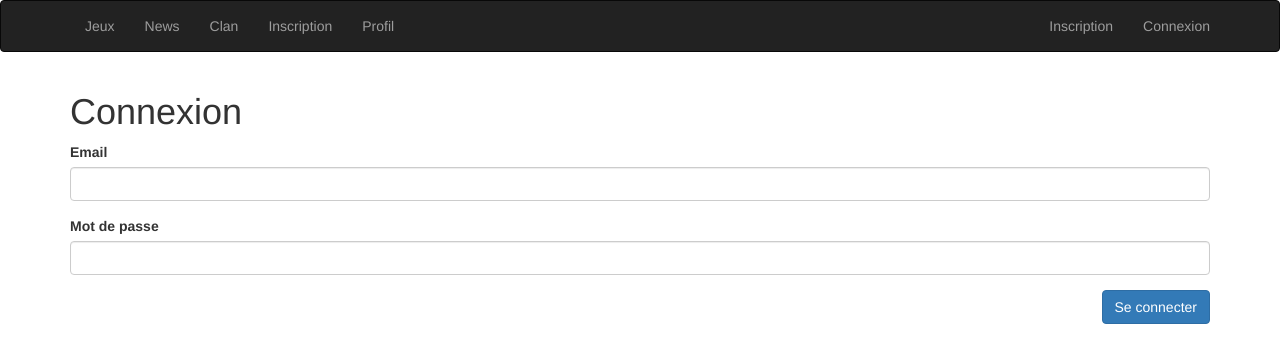
After one commit to ArthurBocquiny/prf, a Symfony app: template templates/security/login.html.twig in a window 1280 px wide. The commit adds this page. Shown: the top 363 px of the page. Run offline with Twig, Linux system fonts and the light colour scheme; the template is opened without the code that fills it, so the values that code supplies are empty; style sheets or scripts are compiled from the project's sources; some libraries are stand-ins or nearby versions.

Commit message:
ajout du login et des onglets connexion et login

```diff
--- a/src/Form/UserType.php
+++ b/src/Form/UserType.php
@@ -59,8 +59,8 @@ class UserType extends AbstractType
             ->add('birthdate',
             BirthdayType::class,
             array(
-                    'label' => 'Date de naissance',
-                    'format' => 'dd-MM-yyyy'
+                'label' => 'Date de naissance',
+                'format' => 'dd-MM-yyyy'
             )
             )
             ->add('email',
@@ -75,7 +75,7 @@ class UserType extends AbstractType
     public function configureOptions(OptionsResolver $resolver)
     {
         $resolver->setDefaults([
-            // 'data_class' => User::class,
+            //'data_class' => User::class,
         ]);
     }
 }
--- a/templates/layout.html.twig
+++ b/templates/layout.html.twig
@@ -17,6 +17,7 @@
 {% block body %}
 
     <nav class="navbar navbar-inverse">
+        <div class="container">
         <ul class="nav navbar-nav">
             <li><a href="#">Jeux</a></li>
             <li><a href="#">News</a></li>
@@ -24,9 +25,44 @@
             <li><a href="{{ path('app_security_register') }}">Inscription</a></li>
             <li><a href="{{ path('app_profil_index') }}">Profil</a></li>
         </ul>
+        <ul class="nav navbar-nav navbar-right">
+                {% if app.user is null %}
+                    <li>
+                        <a href="{{ path('app_security_register') }}">
+                            Inscription
+                        </a>
+                    </li>
+                    <li>
+                        <a href="{{ path('app_security_login') }}">
+                            Connexion
+                        </a>
+                    </li>
+                {% else %}
+                    <li>
+                        <a>{{ app.user.pseudo }}</a>
+                    </li>
+                    <li>
+                        <a href="{{ path('app_security_logout') }}">
+                            Déconnexion
+                        </a>
+                    </li>
+                {% endif%}
+            </ul>
+        </div>
     </nav>
 
     <div class="container">
+        {% for type, messages in app.session.flashbag.all %}
+            {% for  message in messages %}
+                {# pour la classe alert-danger de bootstrap #}
+                {% if type == 'error' %}
+                    {% set type = 'danger' %}
+                {% endif %}
+                <div class="alert alert-{{ type }}">
+                    {{ message|raw }}
+                </div>
+            {% endfor %}
+        {% endfor %}
     {% block content %}{% endblock %}
     </div>
 
--- /dev/null
+++ b/templates/security/login.html.twig
@@ -0,0 +1,25 @@
+{% extends 'layout.html.twig' %}
+
+{% block content %}
+    {% if error %}
+        <div class="alert alert-danger">
+            Identification incorrecte
+        </div>
+    {% endif%}
+    <h1>Connexion</h1>
+    <form method="post">
+        <div class="form-group">
+            <label>Email</label>
+            <input type="text" class="form-control" name="_username" value="{{ last_username }}">
+        </div>
+         <div class="form-group">
+            <label>Mot de passe</label>
+            <input type="password" class="form-control" name="_password">
+        </div>
+        <div class="form-btn-group pull-right">
+            <button type="submit" class="btn btn-primary">
+                Se connecter
+            </button>
+        </div>
+    </form>
+{% endblock %}
```
Also changed, not shown: templates/security/index.html.twig (deleted, +0 -20 lines), 2 other files.
